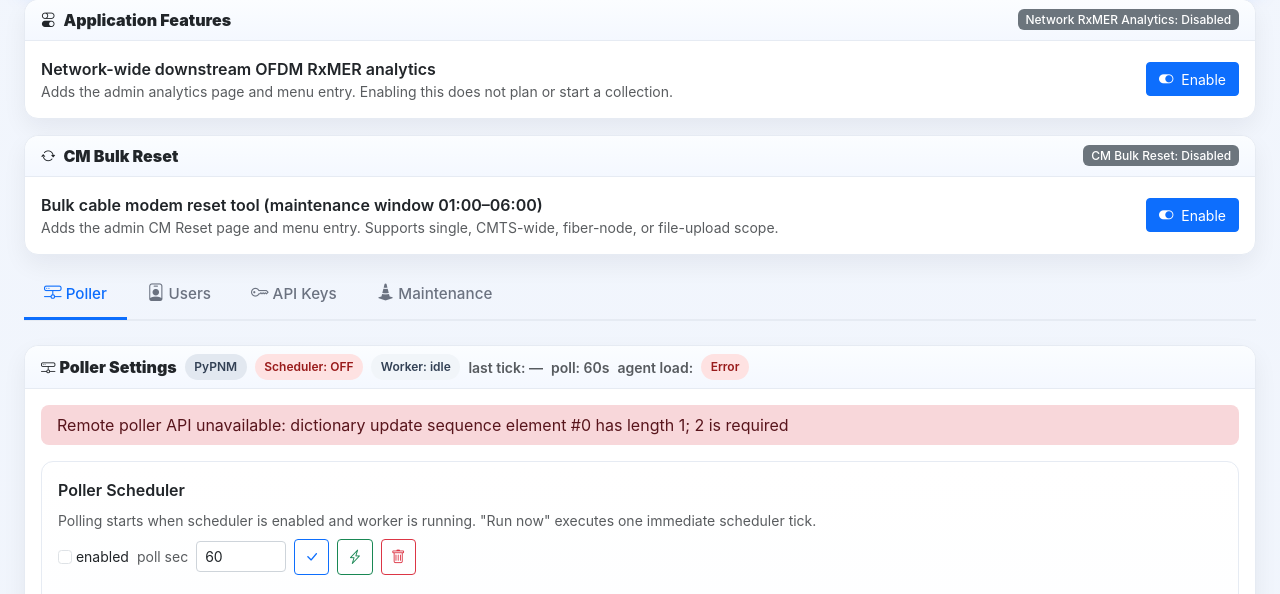
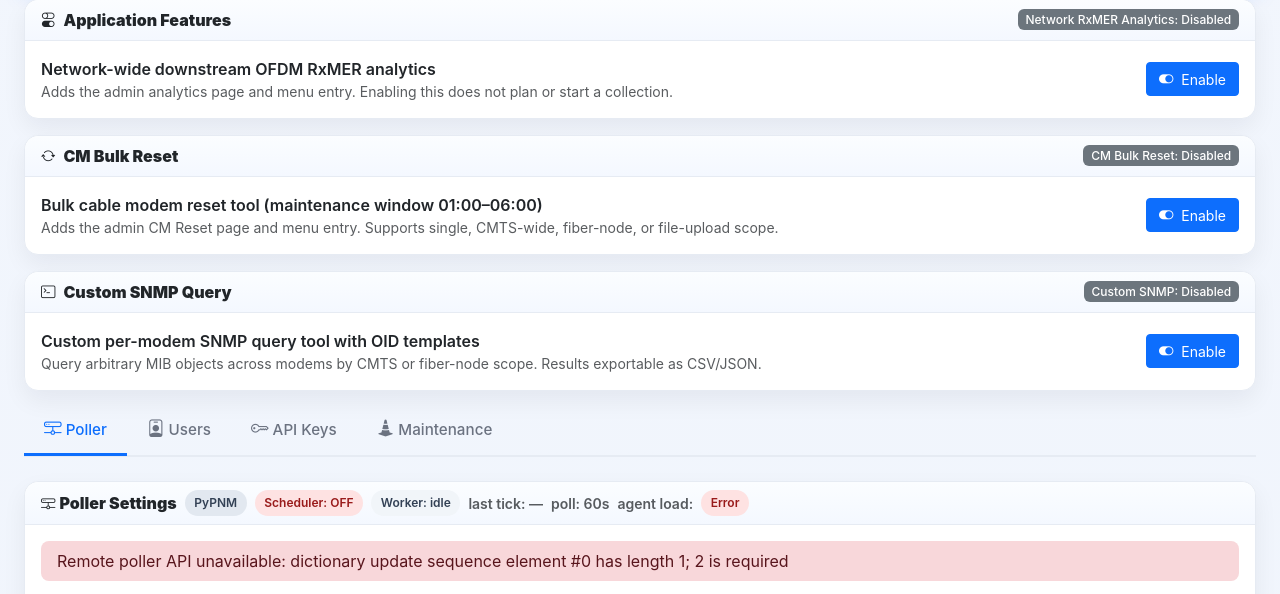
Before and after one commit to svdleer/PyPNMGui, a Flask app: page /admin in a window 1280 px wide. Shown: the part 208-802 px from the top of the page. Run offline with Flask 3, Linux system fonts and the light colour scheme; a user stored in the database is signed in; data that the repository does not hold is empty; parts of the project's set-up code (start-up, migrations or seed data) failed here and were passed over; some libraries are stand-ins or nearby versions.

Commit message:
feat: Custom SNMP GUI (admin menu, OID builder, templates, export)
- Feature flag: custom_snmp_enabled (admin toggle)
- Menu: 'Custom SNMP' with smaller font (header + index)
- Page: /custom-snmp with OID builder (+/- rows), template save/load,
  CMTS/FN scope, job list, results table, CSV/JSON export
- Proxy routes: /api/admin/custom-snmp/* -> PyPNM API
- Admin page toggle card

```diff
--- a/backend/app/__init__.py
+++ b/backend/app/__init__.py
@@ -22,7 +22,7 @@
 
 from app.core.auth_db import auth_db
 from app.core.auth_providers import auth_template_context, get_auth_registry, local_user_id, session_matches_active_provider
-from app.core.feature_flags import is_network_rxmer_analytics_enabled, is_cm_bulk_reset_enabled
+from app.core.feature_flags import is_network_rxmer_analytics_enabled, is_cm_bulk_reset_enabled, is_custom_snmp_enabled
 from app.core.i18n import DEFAULT_LOCALE, SUPPORTED_LOCALES, get_messages, normalize_locale, translate
 
 def create_app():
@@ -185,6 +185,7 @@
             'enable_topology': enable_topology,
             'network_rxmer_analytics_enabled': is_network_rxmer_analytics_enabled(),
             'cm_bulk_reset_enabled': is_cm_bulk_reset_enabled(),
+            'custom_snmp_enabled': is_custom_snmp_enabled(),
             'ui_skin': app.config.get('UI_SKIN', 'classic'),
             'brand_enabled': app.config.get('BRAND_ENABLED', False),
             'logo_available': os.path.isfile(os.path.join(app.static_folder, 'images', 'logo.png')),
--- a/backend/app/core/feature_flags.py
+++ b/backend/app/core/feature_flags.py
@@ -7,6 +7,7 @@
 logger = logging.getLogger(__name__)
 NETWORK_RXMER_ANALYTICS_SETTING = "network_rxmer_analytics_enabled"
 CM_BULK_RESET_SETTING = "cm_bulk_reset_enabled"
+CUSTOM_SNMP_SETTING = "custom_snmp_enabled"
 
 
 def is_network_rxmer_analytics_enabled() -> bool:
@@ -25,3 +26,12 @@
     except Exception as exc:
         logger.error("Unable to read CM Bulk Reset feature flag: %s", exc)
         return False
+
+
+def is_custom_snmp_enabled() -> bool:
+    """Return the persisted admin feature flag for Custom SNMP queries."""
+    try:
+        return auth_db.get_bool_setting(CUSTOM_SNMP_SETTING, default=False)
+    except Exception as exc:
+        logger.error("Unable to read Custom SNMP feature flag: %s", exc)
+        return False
--- a/backend/app/routes/auth_routes.py
+++ b/backend/app/routes/auth_routes.py
@@ -14,8 +14,10 @@
 from app.core.feature_flags import (
     NETWORK_RXMER_ANALYTICS_SETTING,
     CM_BULK_RESET_SETTING,
+    CUSTOM_SNMP_SETTING,
     is_network_rxmer_analytics_enabled,
     is_cm_bulk_reset_enabled,
+    is_custom_snmp_enabled,
 )
 from app.core.i18n import DEFAULT_LOCALE, SUPPORTED_LOCALES, normalize_locale, translate
 
@@ -392,6 +394,7 @@
         poller_scheduler_status=poller_scheduler_status,
         network_rxmer_analytics_enabled=is_network_rxmer_analytics_enabled(),
         cm_bulk_reset_enabled=is_cm_bulk_reset_enabled(),
+        custom_snmp_enabled=is_custom_snmp_enabled(),
         data_store_backend="PyPNM",
         data_store_error=data_store_error,
     )
@@ -455,6 +458,35 @@
         abort(404)
     return render_template(
         "cm_bulk_reset.html",
+        base_path=current_app.config.get("APP_ROOT", ""),
+        auth_username=session.get("username", ""),
+        auth_role=session.get("role", "admin"),
+    )
+
+
+@auth_bp.route("/admin/features/custom-snmp", methods=["POST"])
+@admin_required
+def admin_set_custom_snmp_enabled():
+    enabled = request.form.get("enabled") == "true"
+    try:
+        auth_db.set_setting(
+            CUSTOM_SNMP_SETTING,
+            "true" if enabled else "false",
+            updated_by=session.get("username") or "admin",
+        )
+        flash(f"Custom SNMP {'enabled' if enabled else 'disabled'}", "success")
+    except Exception as exc:
+        flash(f"Feature toggle failed: {exc}", "danger")
+    return redirect(_prefixed(url_for("auth.admin_page")))
+
+
+@auth_bp.route("/custom-snmp", methods=["GET"])
+@admin_required
+def custom_snmp_page():
+    if not is_custom_snmp_enabled():
+        abort(404)
+    return render_template(
+        "custom_snmp.html",
         base_path=current_app.config.get("APP_ROOT", ""),
         auth_username=session.get("username", ""),
         auth_role=session.get("role", "admin"),
--- a/backend/app/routes/data_routes.py
+++ b/backend/app/routes/data_routes.py
@@ -10,7 +10,7 @@
 from flask import Response, jsonify, request, session, stream_with_context
 import requests
 
-from app.core.feature_flags import is_network_rxmer_analytics_enabled, is_cm_bulk_reset_enabled
+from app.core.feature_flags import is_network_rxmer_analytics_enabled, is_cm_bulk_reset_enabled, is_custom_snmp_enabled
 from . import api_bp
 
 
@@ -517,3 +517,120 @@
         return gate
     params = {k: v for k, v in request.args.items() if k in {"cursor", "limit", "state"}}
     return _proxy("GET", f"/cm-reset/jobs/{public_id}/targets", params=params)
+
+
+# ── Custom SNMP Query ────────────────────────────────────────
+
+
+def _require_custom_snmp():
+    gate = _require_admin()
+    if gate:
+        return gate
+    if not is_custom_snmp_enabled():
+        return jsonify({"status": "error", "message": "Custom SNMP is disabled"}), 404
+    return None
+
+
+@api_bp.route('/admin/custom-snmp/capabilities', methods=['GET'])
+def custom_snmp_capabilities():
+    gate = _require_custom_snmp()
+    return gate or _proxy("GET", "/custom-snmp/capabilities")
+
+
+@api_bp.route('/admin/custom-snmp/options/cmts', methods=['GET'])
+def custom_snmp_cmts_options():
+    gate = _require_custom_snmp()
+    if gate:
+        return gate
+    params = {k: v for k, v in request.args.items() if k in {"limit"}}
+    return _proxy("GET", "/custom-snmp/options/cmts", params=params)
+
+
+@api_bp.route('/admin/custom-snmp/options/fiber-nodes', methods=['GET'])
+def custom_snmp_fiber_node_options():
+    gate = _require_custom_snmp()
+    if gate:
+        return gate
+    params = {k: v for k, v in request.args.items() if k in {"cmts", "limit"}}
+    return _proxy("GET", "/custom-snmp/options/fiber-nodes", params=params)
+
+
+@api_bp.route('/admin/custom-snmp/templates', methods=['GET'])
+def custom_snmp_templates():
+    gate = _require_custom_snmp()
+    return gate or _proxy("GET", "/custom-snmp/templates")
+
+
+@api_bp.route('/admin/custom-snmp/templates', methods=['POST'])
+def custom_snmp_create_template():
+    gate = _require_custom_snmp()
+    if gate:
+        return gate
+    return _proxy("POST", "/custom-snmp/templates", payload=request.get_json(silent=True) or {})
+
+
+@api_bp.route('/admin/custom-snmp/templates/<int:template_id>', methods=['DELETE'])
+def custom_snmp_delete_template(template_id):
+    gate = _require_custom_snmp()
+    return gate or _proxy("DELETE", f"/custom-snmp/templates/{template_id}")
+
+
+@api_bp.route('/admin/custom-snmp/jobs', methods=['GET'])
+def custom_snmp_jobs():
+    gate = _require_custom_snmp()
+    if gate:
+        return gate
+    params = {k: v for k, v in request.args.items() if k in {"limit"}}
+    return _proxy("GET", "/custom-snmp/jobs", params=params)
+
+
+@api_bp.route('/admin/custom-snmp/jobs/plan', methods=['POST'])
+def custom_snmp_plan():
+    gate = _require_custom_snmp()
+    if gate:
+        return gate
+    return _proxy("POST", "/custom-snmp/jobs/plan", payload=request.get_json(silent=True) or {})
+
+
+@api_bp.route('/admin/custom-snmp/jobs/<public_id>', methods=['GET'])
+def custom_snmp_job(public_id):
+    gate = _require_custom_snmp()
+    return gate or _proxy("GET", f"/custom-snmp/jobs/{public_id}")
+
+
+@api_bp.route('/admin/custom-snmp/jobs/<public_id>/start', methods=['POST'])
+def custom_snmp_start(public_id):
+    gate = _require_custom_snmp()
+    if gate:
+        return gate
+    return _proxy("POST", f"/custom-snmp/jobs/{public_id}/start", payload=request.get_json(silent=True) or {})
+
+
+@api_bp.route('/admin/custom-snmp/jobs/<public_id>/cancel', methods=['POST'])
+def custom_snmp_cancel(public_id):
+    gate = _require_custom_snmp()
+    return gate or _proxy("POST", f"/custom-snmp/jobs/{public_id}/cancel")
+
+
+@api_bp.route('/admin/custom-snmp/jobs/<public_id>', methods=['DELETE'])
+def custom_snmp_delete(public_id):
+    gate = _require_custom_snmp()
+    return gate or _proxy("DELETE", f"/custom-snmp/jobs/{public_id}")
+
+
+@api_bp.route('/admin/custom-snmp/jobs/<public_id>/targets', methods=['GET'])
+def custom_snmp_targets(public_id):
+    gate = _require_custom_snmp()
+    if gate:
+        return gate
+    params = {k: v for k, v in request.args.items() if k in {"cursor", "limit"}}
+    return _proxy("GET", f"/custom-snmp/jobs/{public_id}/targets", params=params)
+
+
+@api_bp.route('/admin/custom-snmp/jobs/<public_id>/report', methods=['GET'])
+def custom_snmp_report(public_id):
+    gate = _require_custom_snmp()
+    if gate:
+        return gate
+    params = {k: v for k, v in request.args.items() if k in {"format"}}
+    return _stream_proxy(f"/custom-snmp/jobs/{public_id}/report", params=params)
--- a/frontend/templates/admin.html
+++ b/frontend/templates/admin.html
@@ -189,6 +189,29 @@
                 <button type="submit" class="btn btn-sm [[ 'btn-outline-danger' if cm_bulk_reset_enabled else 'btn-primary' ]]">
                     <i class="bi [[ 'bi-toggle-off' if cm_bulk_reset_enabled else 'bi-toggle-on' ]] me-1"></i>
                     [[ 'Disable' if cm_bulk_reset_enabled else 'Enable' ]]
+                </button>
+            </form>
+        </div>
+    </div>
+
+    <!-- Custom SNMP Feature -->
+    <div class="card mb-3">
+        <div class="card-header bg-white d-flex justify-content-between align-items-center">
+            <strong><i class="bi bi-terminal me-2"></i>Custom SNMP Query</strong>
+            <span class="badge [[ 'bg-success' if custom_snmp_enabled else 'bg-secondary' ]]">
+                Custom SNMP: [[ 'Enabled' if custom_snmp_enabled else 'Disabled' ]]
+            </span>
+        </div>
+        <div class="card-body d-flex flex-wrap justify-content-between align-items-center gap-3">
+            <div>
+                <div class="fw-semibold">Custom per-modem SNMP query tool with OID templates</div>
+                <div class="small text-muted">Query arbitrary MIB objects across modems by CMTS or fiber-node scope. Results exportable as CSV/JSON.</div>
+            </div>
+            <form method="post" action="[[ base_path ]]/admin/features/custom-snmp">
+                <input type="hidden" name="enabled" value="[[ 'false' if custom_snmp_enabled else 'true' ]]">
+                <button type="submit" class="btn btn-sm [[ 'btn-outline-danger' if custom_snmp_enabled else 'btn-primary' ]]">
+                    <i class="bi [[ 'bi-toggle-off' if custom_snmp_enabled else 'bi-toggle-on' ]] me-1"></i>
+                    [[ 'Disable' if custom_snmp_enabled else 'Enable' ]]
                 </button>
             </form>
         </div>
--- a/frontend/templates/header.html
+++ b/frontend/templates/header.html
@@ -44,6 +44,13 @@
                 <li class="nav-item">
                     <a class="nav-link {% if request.endpoint == 'auth.cm_bulk_reset_page' %}active{% endif %}" href="[[ base_path ]]/cm-bulk-reset">
                         <i class="bi bi-arrow-repeat me-1"></i>CM Reset
+                    </a>
+                </li>
+                {% endif %}
+                {% if custom_snmp_enabled and auth_role == 'admin' %}
+                <li class="nav-item">
+                    <a class="nav-link {% if request.endpoint == 'auth.custom_snmp_page' %}active{% endif %}" href="[[ base_path ]]/custom-snmp" style="font-size:.85rem">
+                        <i class="bi bi-terminal me-1"></i>Custom SNMP
                     </a>
                 </li>
                 {% endif %}
```
Also changed, not shown: frontend/static/js/custom-snmp.js (added, +286 -0 lines), frontend/templates/custom_snmp.html (added, +130 -0 lines), frontend/templates/index.html (+7 -0 lines).
